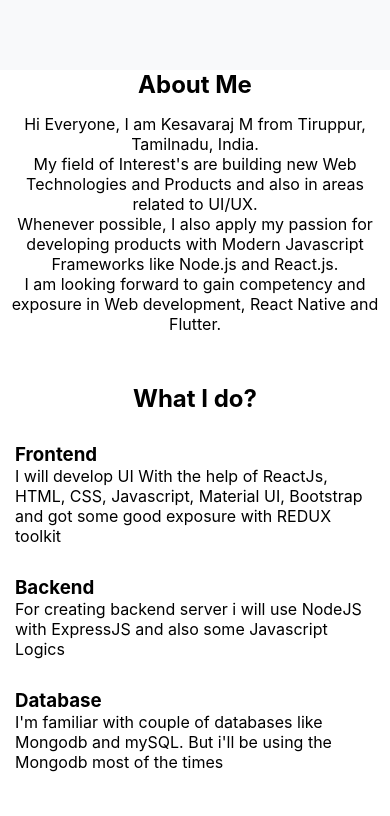
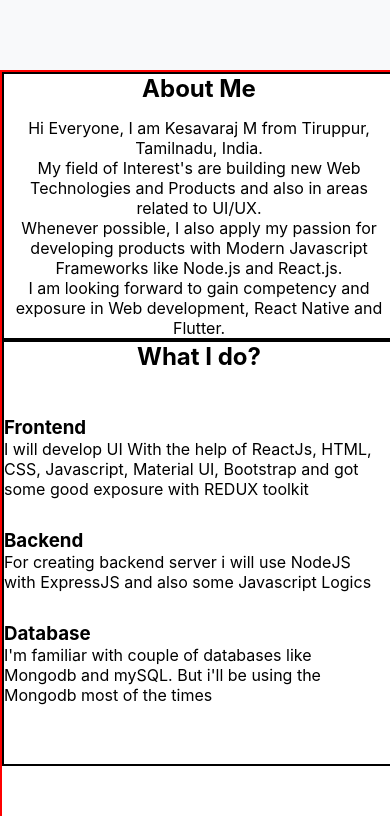
Before and after one commit to Kesavaraj80/my-portfolio, a React (Create React App) app: page / in a window 390 px wide. Shown: the part 752-1568 px from the top of the page. Built offline with nearby package versions, Linux system fonts and the light colour scheme.

Commit message:
test about section

```diff
--- a/src/components/About/About.css
+++ b/src/components/About/About.css
@@ -1,10 +1,9 @@
-.about_section{
-  display:flex;
-  flex-direction:column;
-  height:200vh;
-  width:100vw;
+.about_section {
+  display: flex;
+  flex-direction: column;
+  height: 100vh;
+  width: 100vw;
 }
-
 
 .about_me_container {
   height: 50vh;
@@ -12,11 +11,11 @@
   text-align: center;
   display: flex;
   flex-direction: column;
-  justify-content:center;
-  align-items:center;
+  justify-content: center;
+  align-items: center;
 }
 
-.container{
+.container {
   height: 50vh;
   width: 100vw;
   display: flex;
@@ -25,18 +24,16 @@
   align-items: center;
 }
 
-
 .what_can_container {
   padding: 15px;
-  height:50vh;
-  width:100vw;
+  height: 50vh;
+  width: 100vw;
   display: flex;
-
 }
 
-.base{
+.base {
   margin-top: 50px;
-  text-align:left;
+  text-align: left;
   padding-left: 15px;
 }
 
@@ -44,32 +41,35 @@
   margin-top: 15px;
 }
 
-
 @media screen and (max-width: 600px) {
-  .about_section{
+  .about_section {
     flex-direction: column;
     height:100vh;
+    border: 2px red solid;
   }
-  .about_me_container{
-    height:50vh;
-    text-align:center;
+  .about_me_container {
+    height: 50vh;
+    width: 100vw;
+    display: flex;
+    text-align: center;
+    justify-content: center;
+    align-items: center;
+    /* padding-right: 10px; */
+    border: 2px black solid;
+  }
+  .base {
+    margin-top: 30px;
+    text-align: left;
     padding-right: 10px;
+    padding-left: 0px;
   }
-  .base{
-  margin-top: 30px;
-  text-align:left;
-  padding-right: 10px;
+  .container {
+    height: 50vh;
+    width: 100vw;
+    border: 2px black solid;
+  }
+  .what_can_container {
+    display: flex;
+    flex-direction: column;
+  }
 }
-.container{
-  margin-top:50px;
-  height: 50vh;
-  width: 100vw;
-}
-  .what_can_container {
-  height:50vh;
-  width:100vw;
-  display: flex;
-  flex-direction: column;
-  padding: 0px;
-}
-}
```
